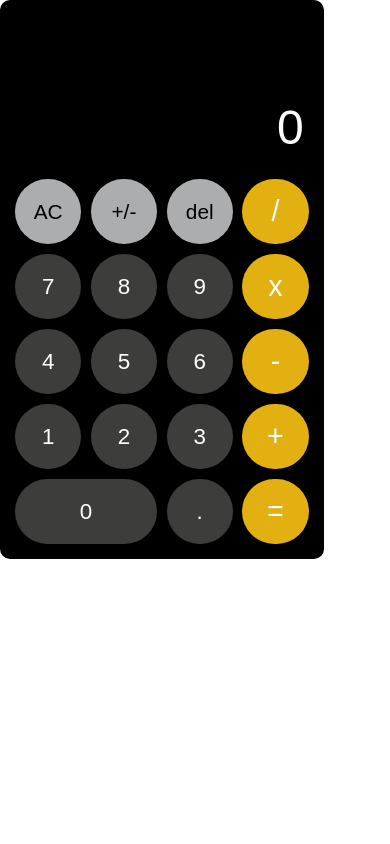
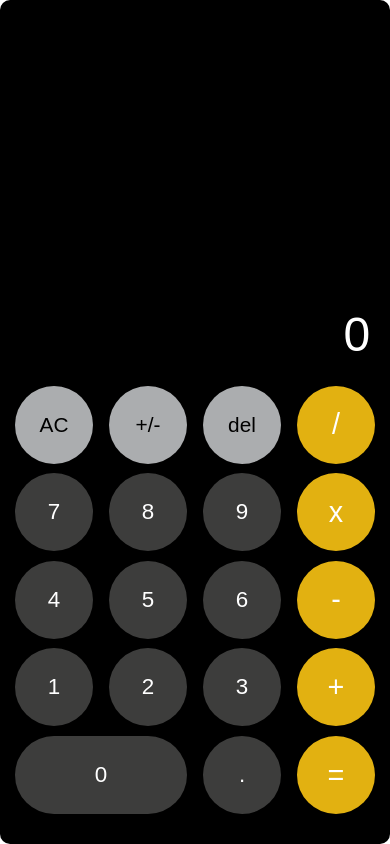
Before and after one commit to BeliaevSA/calculator, a React (Create React App) app: page / in a window 390 px wide. Built offline with nearby package versions, Linux system fonts and the light colour scheme.

Commit message:
change style

```diff
--- a/src/App.css
+++ b/src/App.css
@@ -9,13 +9,16 @@ body{
   font-size: 3rem;
   color: white;
   user-select: none;
+  text-align: center;
 }
 
 .container{
   display: inline-block;
   background-color: black;
-  padding: 100px 15px 15px;
+  padding: 100px 15px 30px;
   border-radius: 10px;
+
+
   /* width: 320px; */
 }
 
@@ -28,8 +31,8 @@ body{
 
 .table-body{
   display: grid;
-  grid-template-columns: repeat(4, 1fr);
-  grid-template-rows: repeat(5, 1fr);
+  grid-template-columns: repeat(4, 4rem);
+  /* grid-template-rows: repeat(5, 1fr); */
   grid-template-areas:
         "a b c d"
         "e f g h"
@@ -45,9 +48,13 @@ body{
 .button{
   background-color: rgb(61, 61, 60);
   font-size: 1.4rem;
-  padding: 0.88em 1.2em;
-  text-align: center;
+  display: flex;
+  justify-content: center;
+  align-items: center;
+  /* padding: 0.88em 1.2em; */
+  /* text-align: center; */
   border-radius: 100px;
+  height: 4rem;
 }
 
 .button:hover{
@@ -67,3 +74,21 @@ body{
   font-size: 1.8rem;
   padding: 0.56em;
 }
+
+@media screen and (max-width: 400px) {
+  .container {
+    display: flex;
+    flex-direction: column;
+    justify-content: flex-end;
+    width: 100vw;
+    height: 100vh;
+  }
+
+  .table-body{
+    grid-template-columns: repeat(4, 20vw);
+  }
+
+  .button{
+    height: 20vw;
+  }
+}
--- a/src/components/Buttons.js
+++ b/src/components/Buttons.js
@@ -104,7 +104,7 @@ const Buttons = (props) => {
         value='AC'
         onclick={clearNumber}
         className={'button-adding'}
-        style={{gridArea: 'a'}}/>
+        style={{gridArea: 'a', }}/>
       <Button
         value='+/-'
         onclick={negativeNumber}
```
